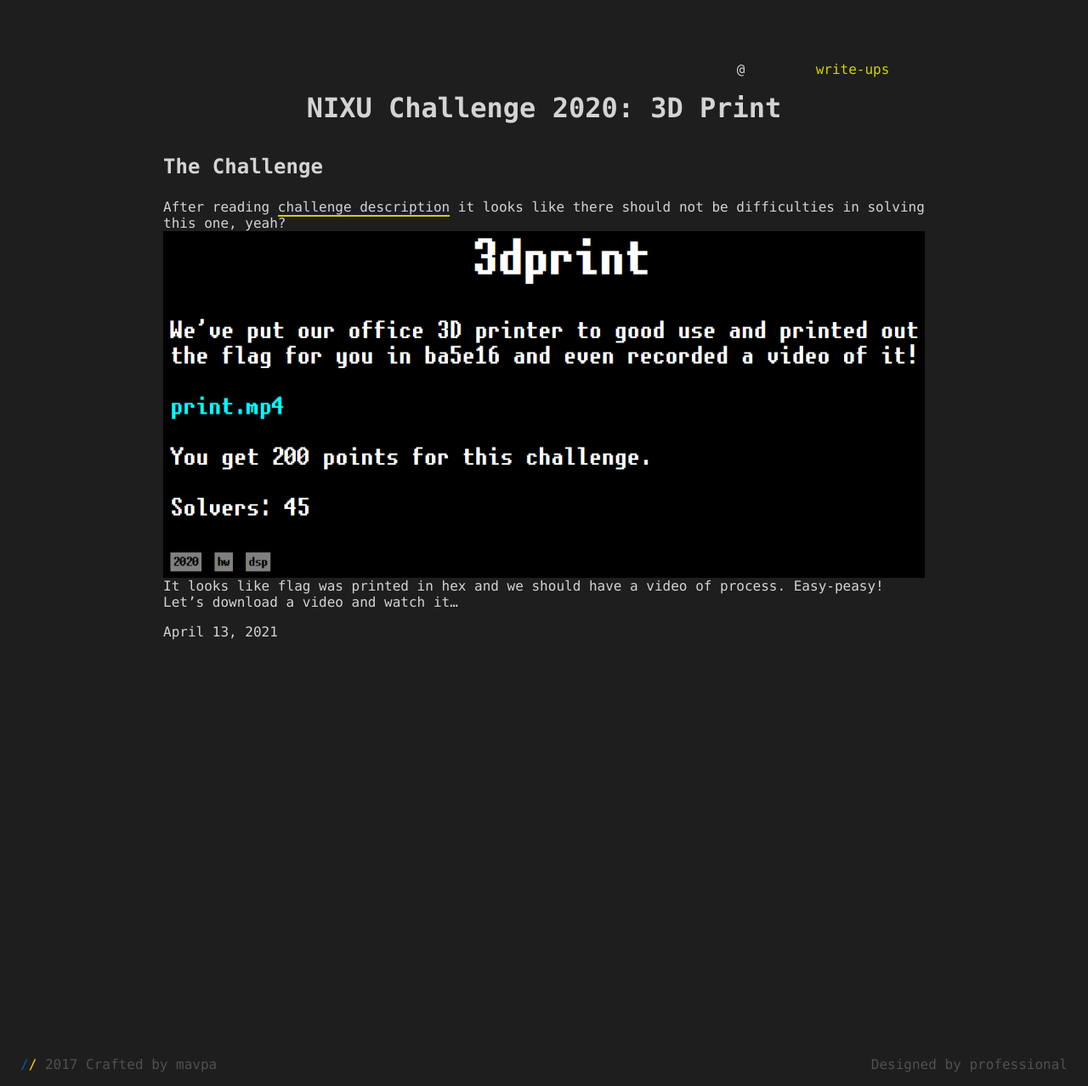
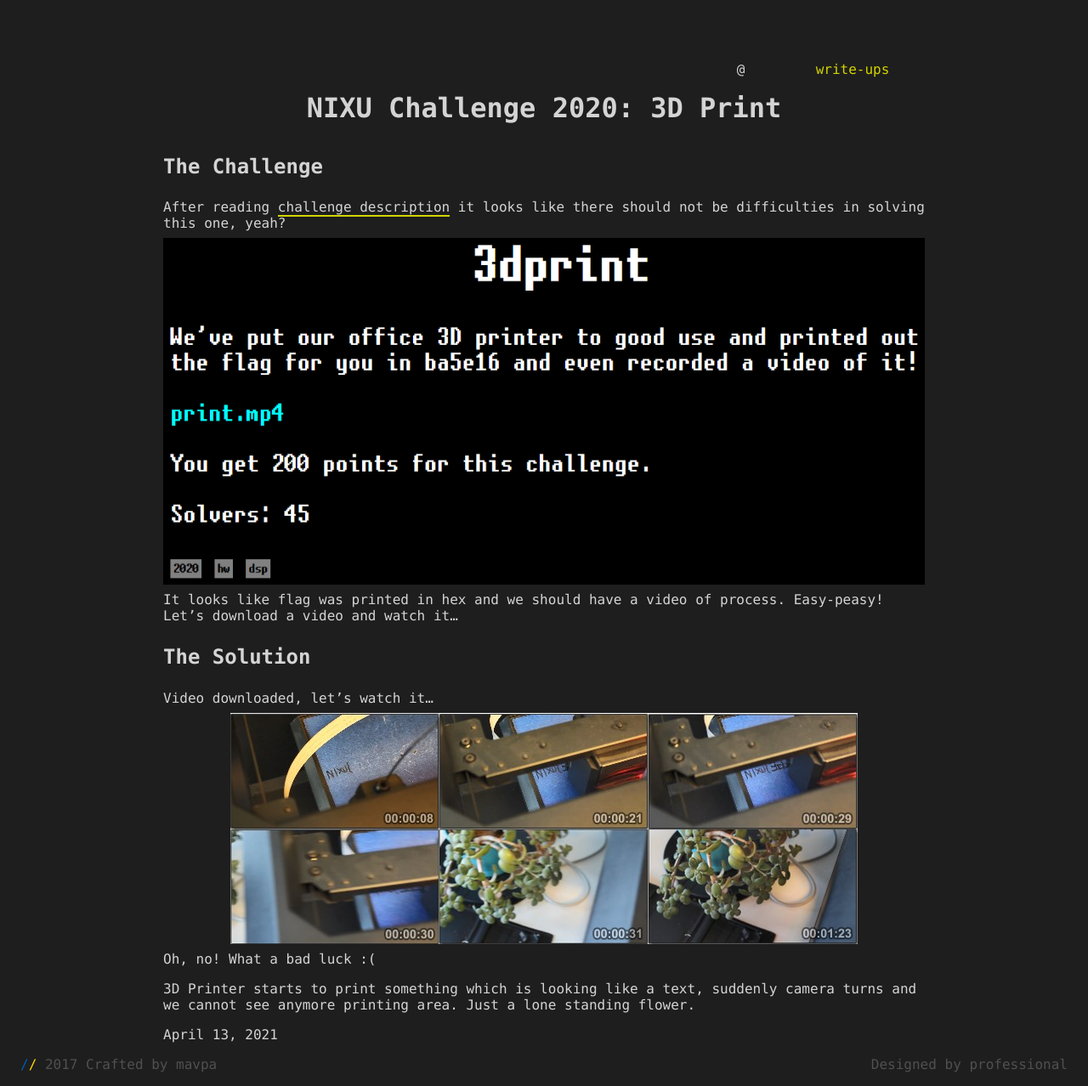
Before and after one commit to taranich/taranich.github.io, a Jekyll site: the page built from _posts/2021-04-13-NIXU2020-3dprint.md, in a window 1280 px wide and 1278 px high. Shown: the whole window at 85% size. Built offline with Jekyll 4.4.1, drawn with Linux system fonts in a browser that asks for light colours.

Commit message:
NIXU2020_3dprint article update

```diff
--- a/_posts/2021-04-13-NIXU2020-3dprint.md
+++ b/_posts/2021-04-13-NIXU2020-3dprint.md
@@ -7,5 +7,11 @@
 ---
 ## The Challenge
 After reading [challenge description](https://thenixuchallenge.com/c/3dprint) it looks like there should not be difficulties in solving this one, yeah?
-![Challenge Description](/images/write-ups/nixu2020_3dprint.png)
+![Challenge Description](/images/write-ups/NIXU2020/3dprint/challenge.png)
 It looks like flag was printed in hex and we should have a video of process. Easy-peasy! Let's download a video and watch it...
+## The Solution
+Video downloaded, let's watch it...
+![Video Thumbnails](/images/write-ups/NIXU2020/3dprint/video_thumbs.png)
+Oh, no! What a bad luck :(
+
+3D Printer starts to print something which is looking like a text, suddenly camera turns and we cannot see anymore printing area. Just a lone standing flower.
--- a/css/markdown.css
+++ b/css/markdown.css
@@ -25,7 +25,10 @@
     display: block;
     margin-left: auto;
     margin-right: auto;
+    margin-top: 0.5rem;
+    margin-bottom: 0.5rem;
     border-style: none;
+    max-width: 90%;
   }
 
   .post-body code,
```
Also changed, not shown: images/write-ups/NIXU2020/3dprint/challenge.png (renamed from images/write-ups/nixu2020_3dprint.png), images/write-ups/NIXU2020/3dprint/video_thumbs.png (added).
